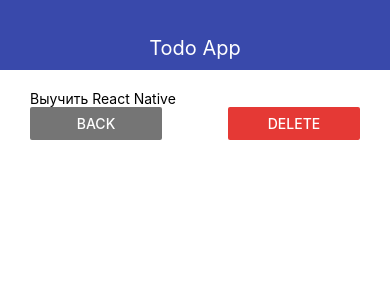
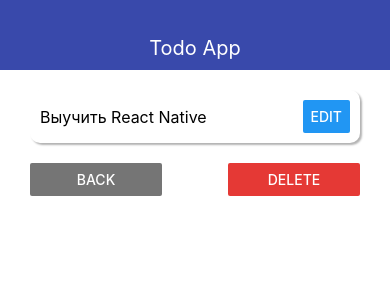
Before and after one commit to OnoprienkoArtem/RN-app-todo, a React Native app: screen / in a window 390 px wide. Shown: the top 300 px of the page. Built offline with nearby package versions, Linux system fonts and the light colour scheme.

Commit message:
add ui element card

```diff
--- a/App.js
+++ b/App.js
@@ -1,5 +1,5 @@
 import React, { useState } from 'react';
-import { StyleSheet, Text, View } from 'react-native';
+import { StyleSheet, Text, View, Alert } from 'react-native';
 
 import { Navbar } from './src/components/Navbar';
 import { MainScreen } from './src/screens/MainScreen';
@@ -24,6 +24,21 @@ export default function App() {
   }
 
   const removeTodo = id => {
+    const todo = todos.find(t => t.is === id);
+    Alert.alert(
+      'Remove todo item',
+      `Are you sure, you want to delete ${todo.textTodo}?`,
+      [
+        {text: 'Ask me later', onPress: () => console.log('Ask me later pressed')},
+        {
+          text: 'Cancel',
+          onPress: () => console.log('Cancel Pressed'),
+          style: 'cancel',
+        },
+        {text: 'OK', onPress: () => console.log('OK Pressed')},
+      ],
+      {cancelable: false},
+    );
     setTodos(prev => prev.filter(todo => todo.id !== id))
   }
 
--- a/src/screens/TodoScreen.js
+++ b/src/screens/TodoScreen.js
@@ -1,11 +1,15 @@
 import React from 'react';
 import { StyleSheet, Text, View, Button } from 'react-native';
 import { THEME } from '../theme';
+import { AppCard } from '../ui/AppCard';
 
 export const TodoScreen = ({ goBack, todo }) => {
     return (
         <View>
-            <Text>{todo.textTodo}</Text>
+            <AppCard style={styles.card}>
+                <Text style={styles.title}>{todo.textTodo}</Text>
+                <Button title='Edit' />
+            </AppCard>
             <View style={styles.buttons}>
                 <View style={styles.button}>
                     <Button title='Back' color={THEME.GREY_COLOR} onPress={goBack} />
@@ -25,5 +29,12 @@ const styles = StyleSheet.create({
     },
     button: {
         width: '40%'
+    },
+    title: {
+        fontSize: 16
+    },
+    card: {
+        marginBottom: 20,
+        padding: 10
     }
 });
--- /dev/null
+++ b/src/ui/AppCard.js
@@ -0,0 +1,24 @@
+import React from 'react';
+import { StyleSheet, View } from 'react-native';
+
+export const AppCard = props => {
+    return (
+        <View style={{ ...styles.default, ...props.style }} >{props.children}</ View>
+    );
+}
+
+const styles = StyleSheet.create({
+    default: {
+        flexDirection: 'row',
+        padding: 20,
+        justifyContent: 'space-between',
+        alignItems: 'center',
+        shadowColor: '#000',
+        shadowRadius: 2,
+        shadowOpacity: 0.3,
+        shadowOffset: { width: 2, height: 2 },
+        elevation: 8,
+        backgroundColor: '#fff',
+        borderRadius: 10
+    }
+});
```
